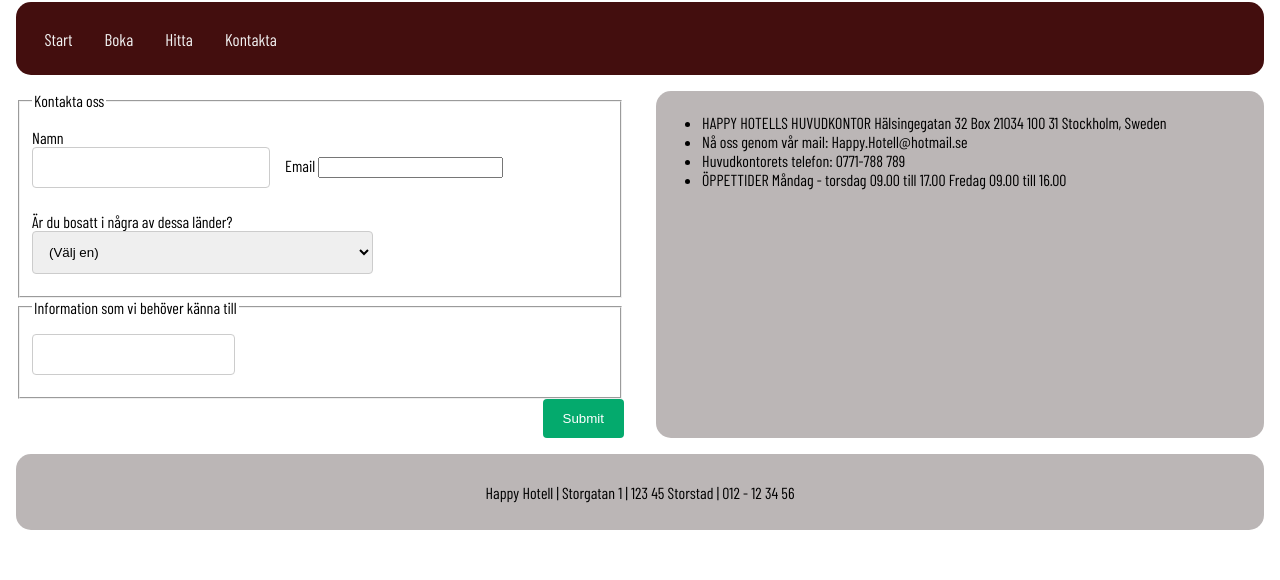
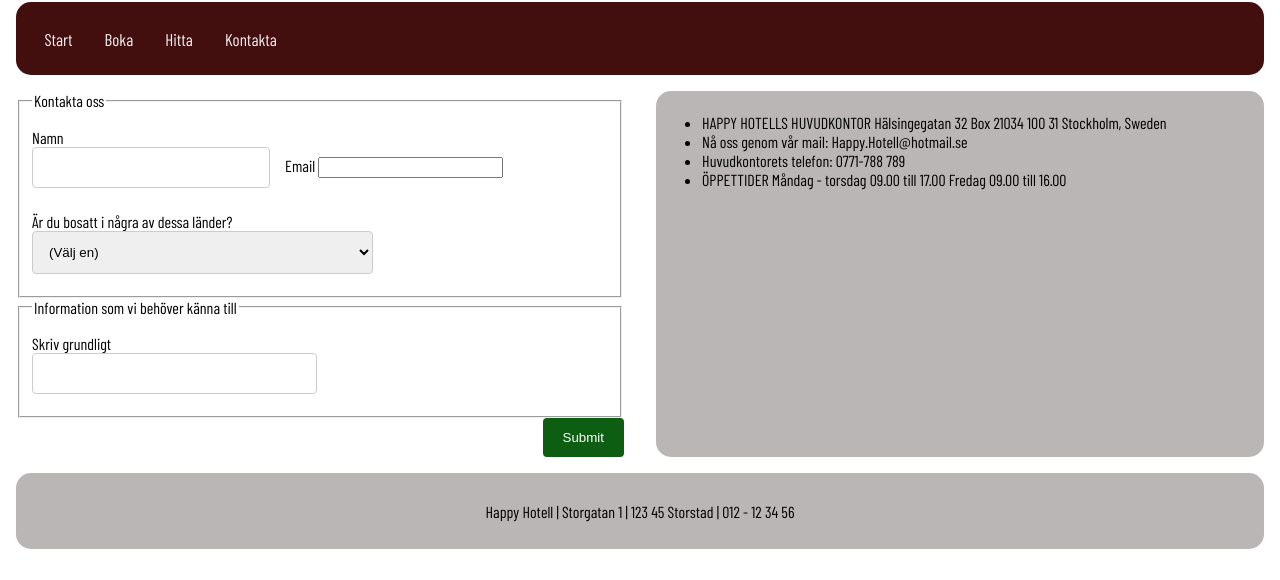
Before and after one commit to HugoEkstrand/7---Hotellwebbplast, a plain HTML site: page kontakta.html in a window 1280 px wide. Shown: the part 220-800 px from the top of the page. Drawn offline with nearby package versions, Linux system fonts and the light colour scheme.

Commit message:
git commit

```diff
--- a/kontakta.html
+++ b/kontakta.html
@@ -1,6 +1,8 @@
 <!DOCTYPE html>
+<html lang="en">
 
 <head>
+    <meta name="description" content="Vill du kontakta oss, har du information om detta här">
     <meta charset="UTF-8">
     <meta name="viewport" content="width=device-width, initial-scale=1">
     <title>Happy Hotell</title>
@@ -50,7 +52,7 @@
             </fieldset>
             <fieldset>
                 <legend>Information som vi behöver känna till</legend>
-                <label>
+                <label>Skriv grundligt
                     <input type="text" name="namn" required>
                 </label>
 
--- a/styles.css
+++ b/styles.css
@@ -115,7 +115,7 @@ label {
 
 /* Style the submit button */
 input[type=submit] {
-    background-color: #04AA6D;
+    background-color: #0D5E13;
     color: white;
     padding: 12px 20px;
     border: none;
```
Also changed, not shown: boka.html (+2 -0 lines), hitta.html (+2 -0 lines), index.html (+2 -0 lines).
